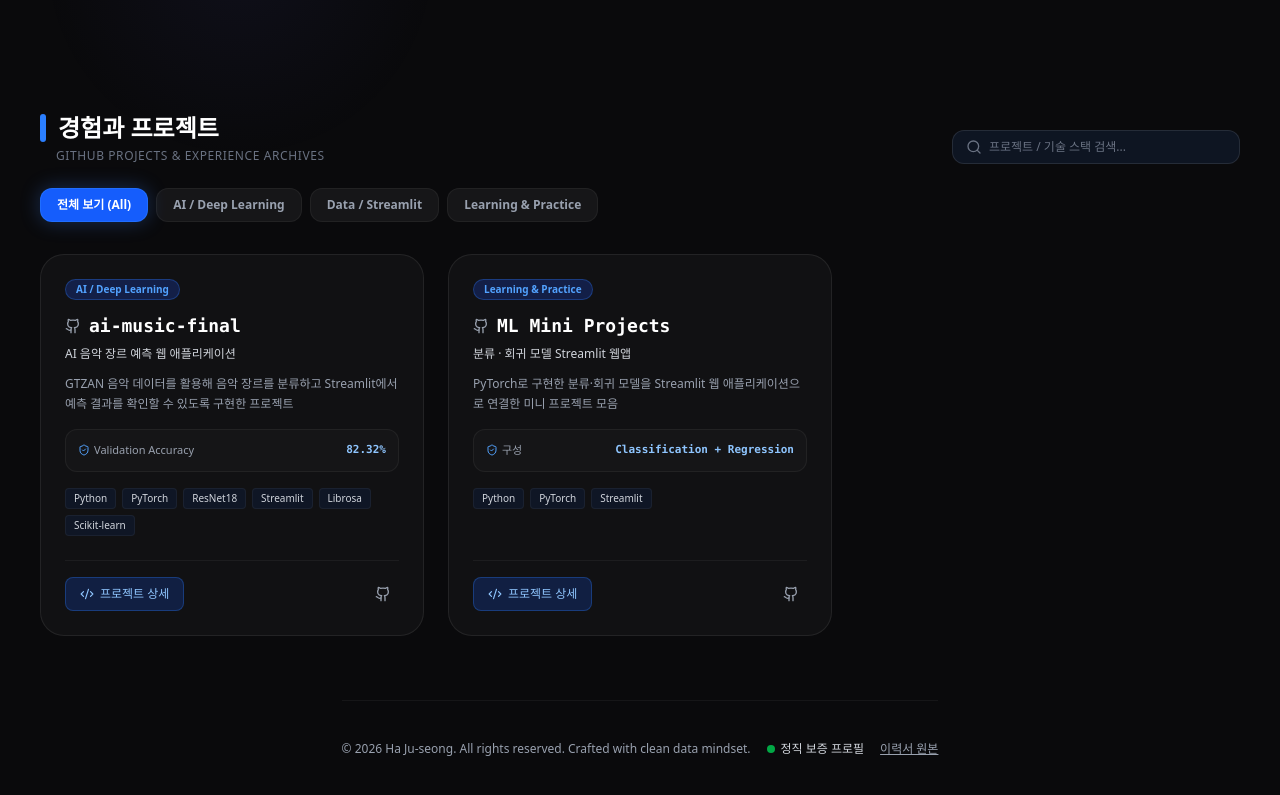
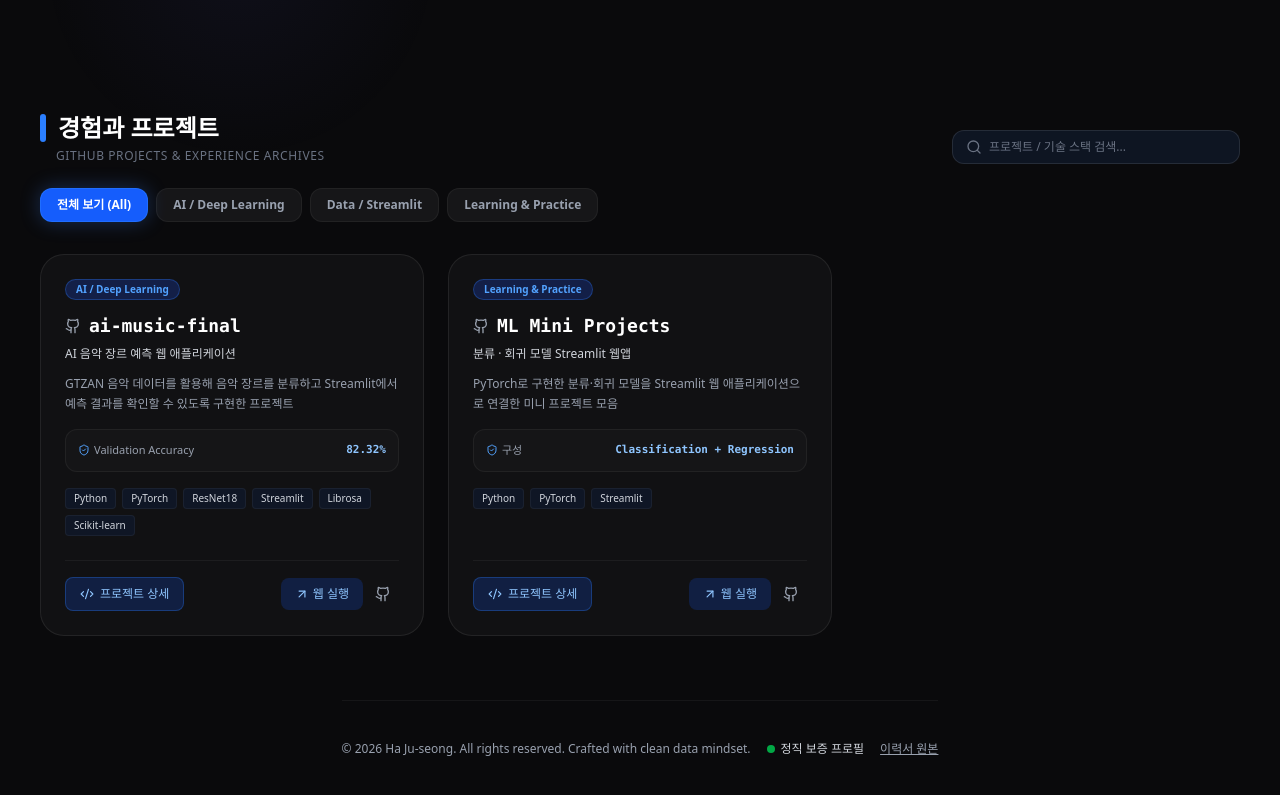
Before and after one commit to leeony2636/leeony-portfolio, a React (Vite) app: page / in a window 1280 px wide. Shown: the part 599-1394 px from the top of the page. Built offline with nearby package versions, Linux system fonts and the light colour scheme.

Commit message:
feat: add live demo link to project cards

```diff
--- a/src/components/ProjectsSection.tsx
+++ b/src/components/ProjectsSection.tsx
@@ -158,10 +158,11 @@ export const ProjectsSection: React.FC<ProjectsSectionProps> = ({ onSelectProjec
                       href={project.liveUrl}
                       target="_blank"
                       rel="noopener noreferrer"
-                      className="p-2 text-gray-400 hover:text-white hover:bg-white/10 rounded-lg transition"
+                      className="px-3.5 py-2 text-xs bg-blue-600/20 hover:bg-blue-600 text-blue-300 hover:text-white rounded-lg font-medium transition flex items-center gap-1"
                       title="Live Demo"
                     >
-                      <ArrowUpRight className="w-4 h-4" />
+                      <ArrowUpRight className="w-3.5 h-3.5" />
+                      웹 실행
                     </a>
                   )}
 
--- a/src/data/portfolioData.ts
+++ b/src/data/portfolioData.ts
@@ -57,7 +57,7 @@ export const PROJECTS: Project[] = [
     forks: 0,
 
     githubUrl: 'https://github.com/leeony2636/ai-music-final',
-    liveUrl: '',
+    liveUrl: 'https://ai-music-final-n2pc859rmhy5egumjwztsz.streamlit.app/',
 
     metrics: [
       { label: 'Validation Accuracy', value: '82.32%' },
@@ -104,7 +104,7 @@ export const PROJECTS: Project[] = [
     forks: 0,
 
     githubUrl: 'https://github.com/leeony2636/Miniproject',
-
+    liveUrl: 'https://miniproject-6m88p7gplkcxxrdbxxhvsq.streamlit.app',
     metrics: [
       { label: '구성', value: 'Classification + Regression' },
     ],
```
